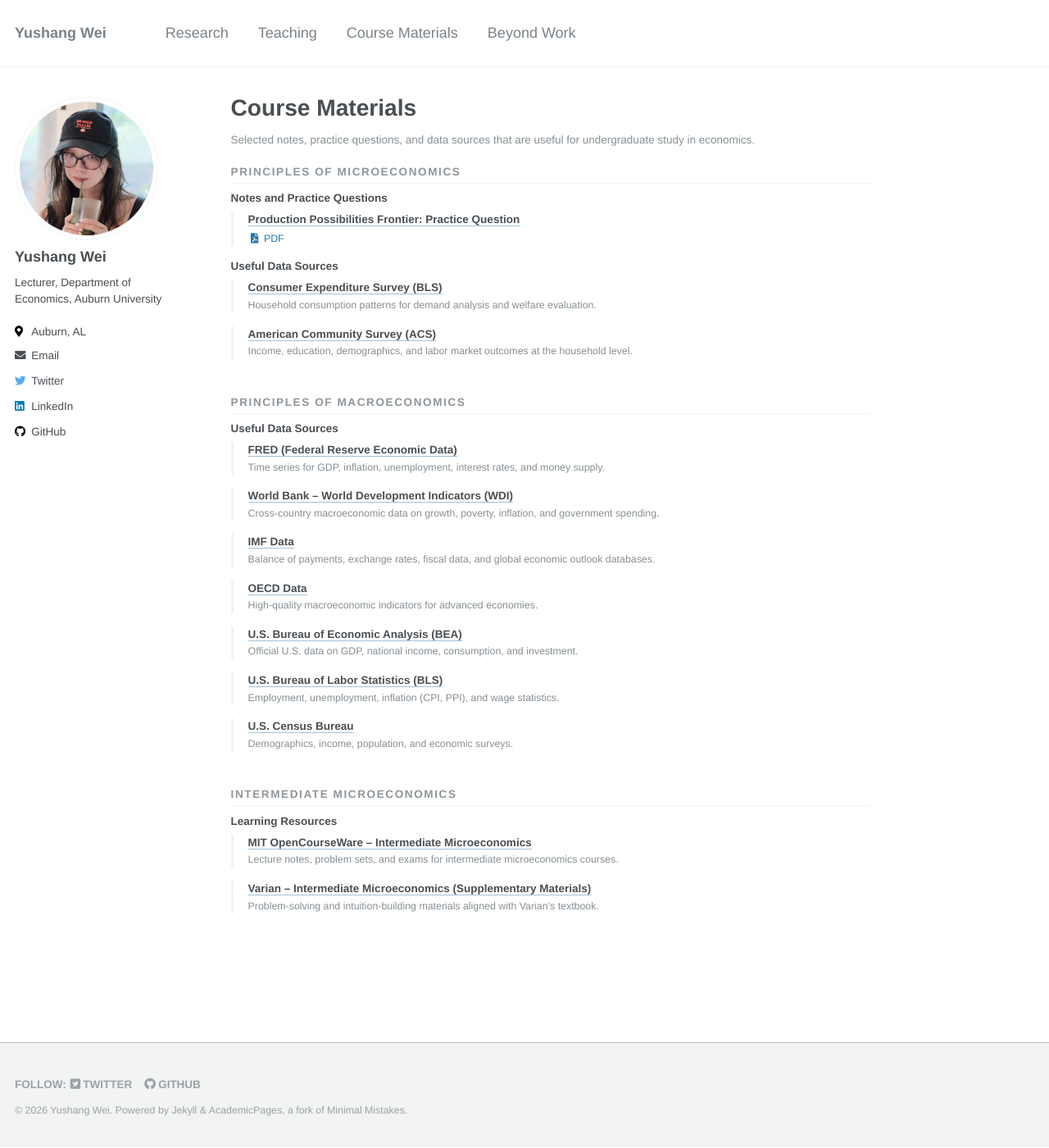
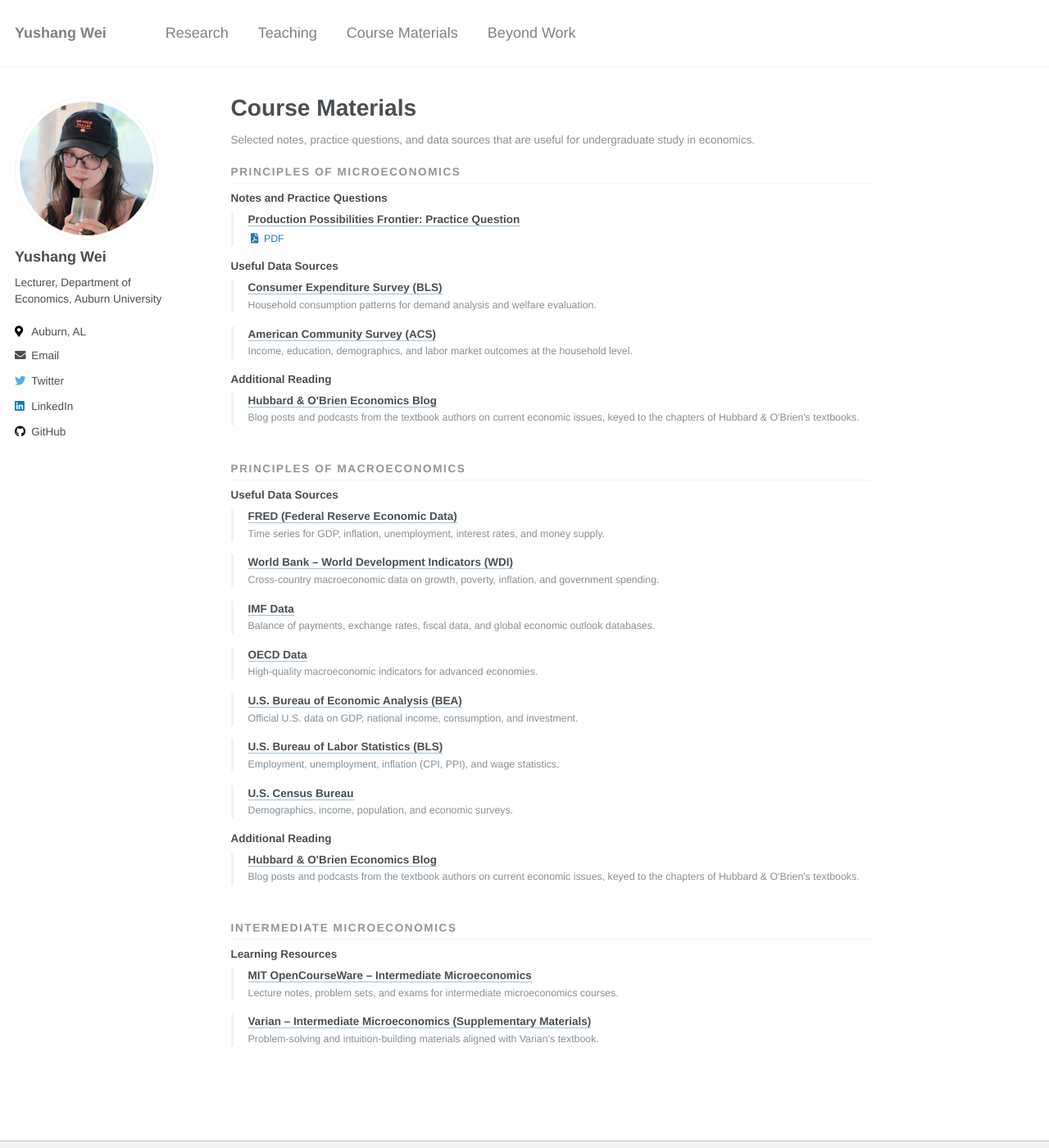
Before and after one commit to yushang1994/yushangw, a Jekyll site: the page built from _pages/teaching-materials.md, in a window 1280 px wide and 1400 px high. Shown: the whole window at 82% size. Built offline with Jekyll 4.4.1, drawn with Linux system fonts in a browser that asks for light colours.

Commit message:
Course Materials: add Hubbard & O'Brien blog under Additional Reading

```diff
--- a/_data/course_materials.yml
+++ b/_data/course_materials.yml
@@ -25,6 +25,12 @@ sections:
             url: https://www.census.gov/programs-surveys/acs
             description: Income, education, demographics, and labor market outcomes at the household level.
 
+      - title: Additional Reading
+        items:
+          - title: Hubbard & O'Brien Economics Blog
+            url: https://hubbardobrieneconomics.com/
+            description: Blog posts and podcasts from the textbook authors on current economic issues, keyed to the chapters of Hubbard & O'Brien's textbooks.
+
   - course: Principles of Macroeconomics
     groups:
       - title: Useful Data Sources
@@ -51,6 +57,12 @@ sections:
             url: https://www.census.gov
             description: Demographics, income, population, and economic surveys.
 
+      - title: Additional Reading
+        items:
+          - title: Hubbard & O'Brien Economics Blog
+            url: https://hubbardobrieneconomics.com/
+            description: Blog posts and podcasts from the textbook authors on current economic issues, keyed to the chapters of Hubbard & O'Brien's textbooks.
+
   - course: Intermediate Microeconomics
     groups:
       - title: Learning Resources
```
